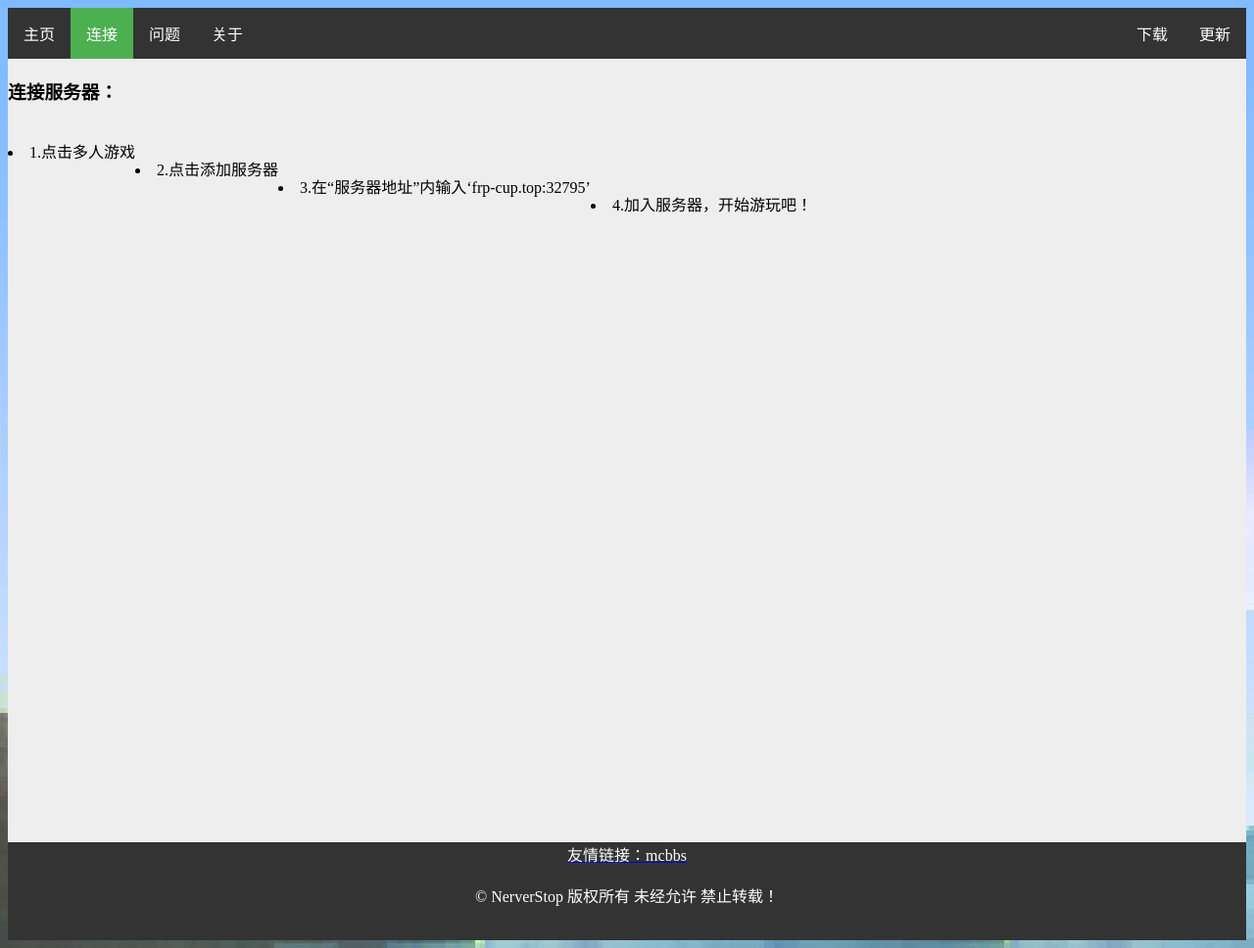
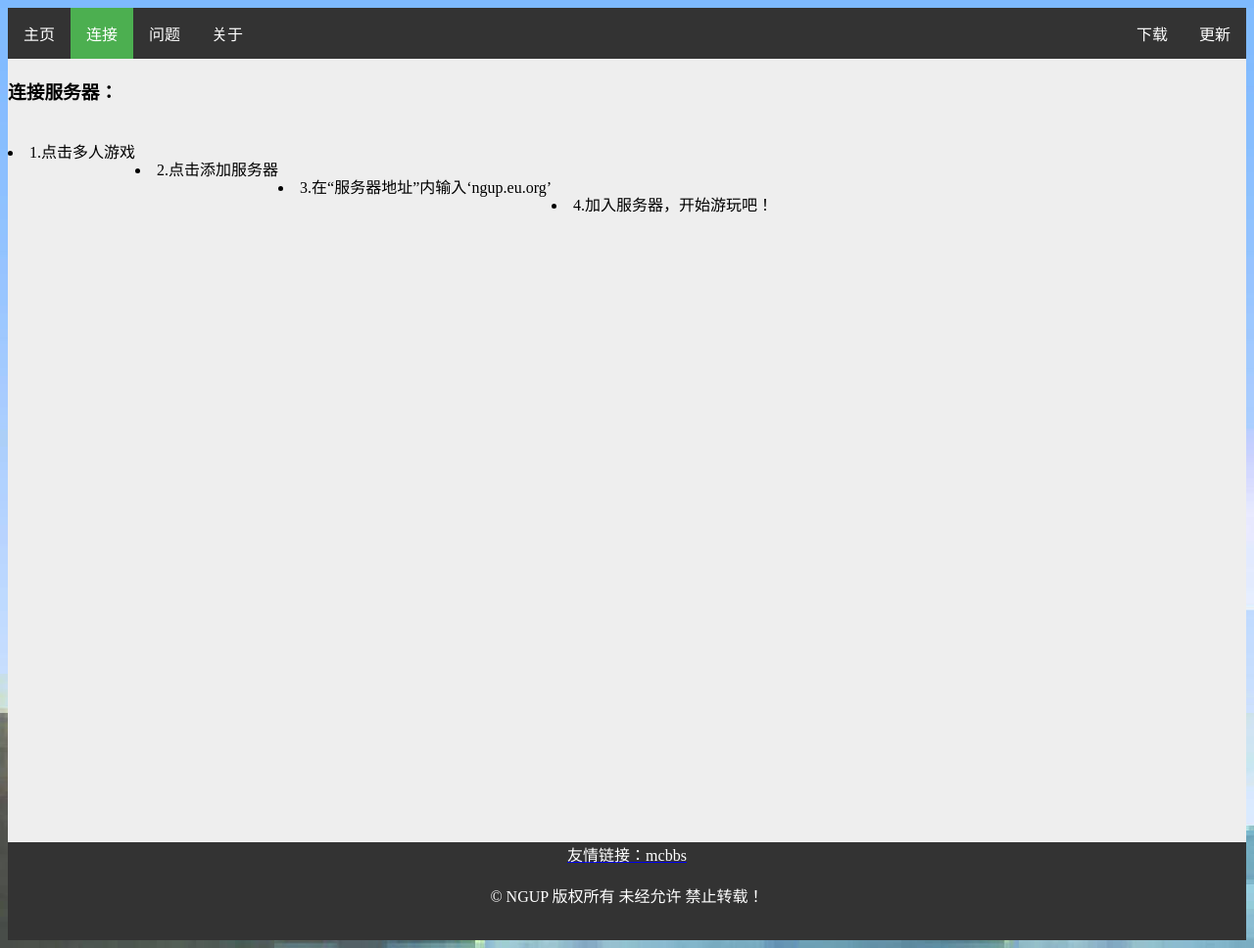
Before and after one commit to YYDSQAQ1024/yydsqaq1024.github.io, a plain HTML site: page 连接.html in a window 1280 px wide. Shown: the whole page at 98% size. Drawn offline with Linux system fonts and the light colour scheme.

Commit message:
Update 连接.html

```diff
--- a/连接.html
+++ b/连接.html
@@ -70,7 +70,7 @@ out a:hover:not(.active) {
     <h3>连接服务器：</h3><br>
     <li>1.点击多人游戏</li><br>
     <li>2.点击添加服务器</li><br>
-    <li>3.在“服务器地址”内输入‘frp-cup.top:32795’</li><br>
+    <li>3.在“服务器地址”内输入‘ngup.eu.org’</li><br>
     <li>4.加入服务器，开始游玩吧！</li><br>
 
 </div>
@@ -79,7 +79,7 @@ out a:hover:not(.active) {
 
             <a href="https://www.mcbbs.net" target="_blank"><font color="white"> 友情链接：mcbbs</font></a><br>
             <br>
-            <font color="white"> © NerverStop 版权所有 未经允许 禁止转载！</font><br>
+            <font color="white"> © NGUP 版权所有 未经允许 禁止转载！</font><br>
 
         </div>
 </body>
```
